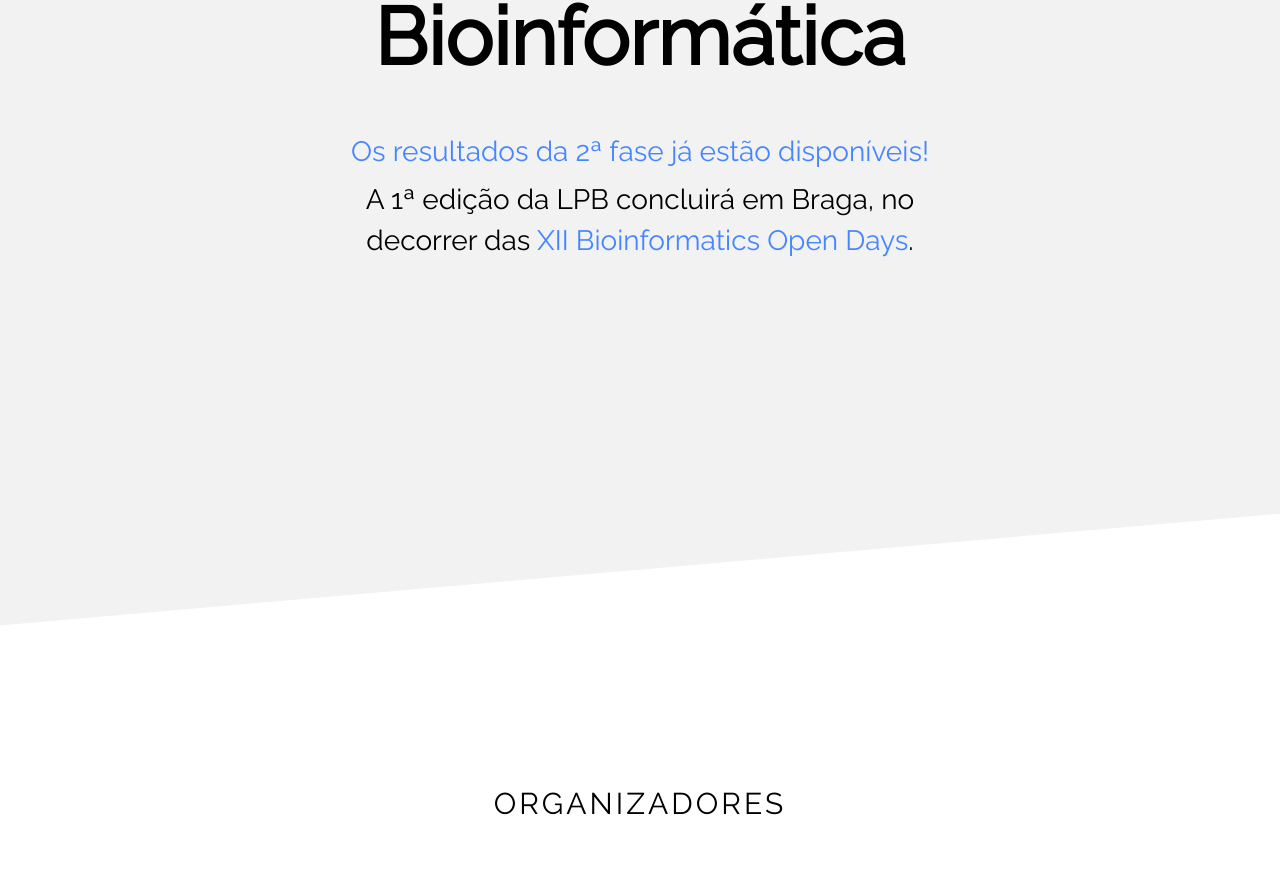
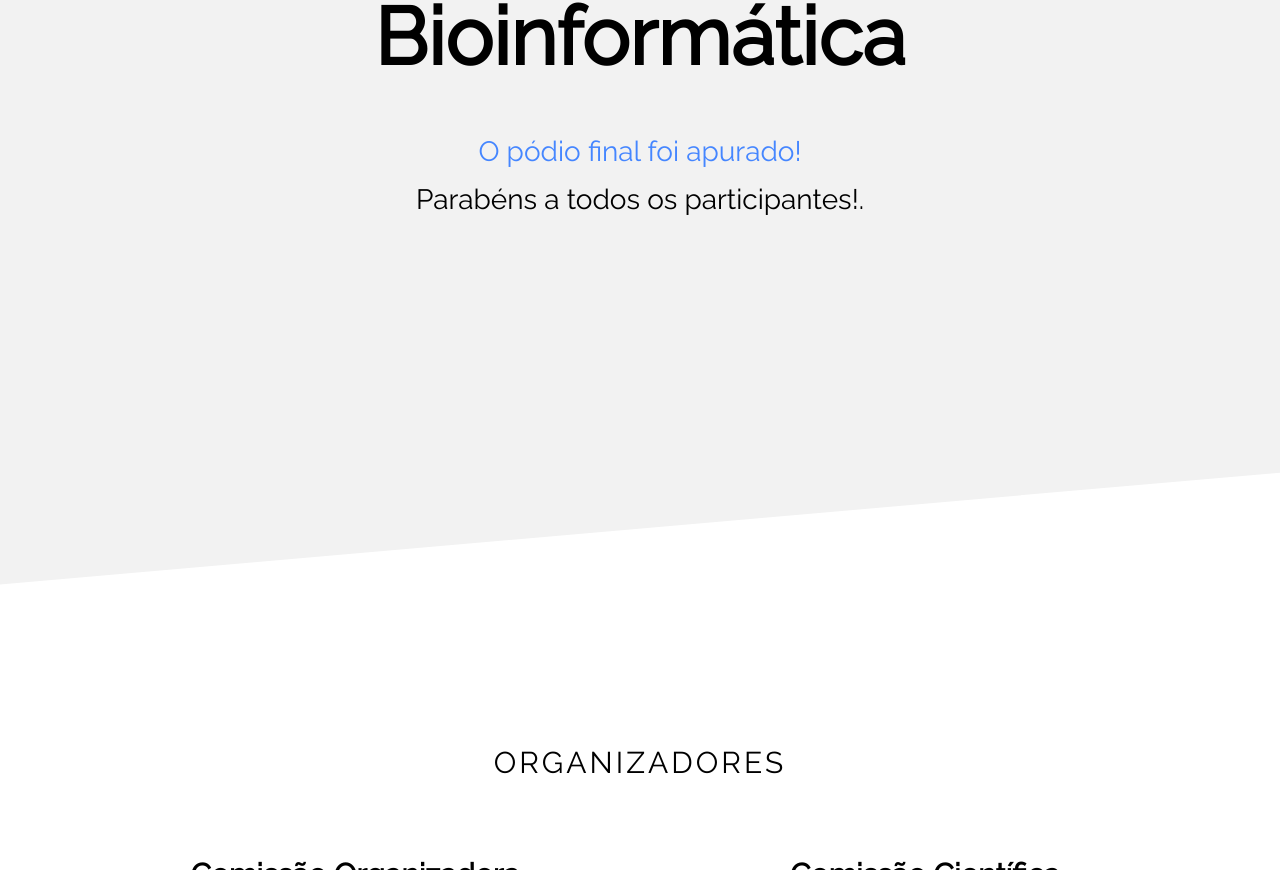
Before and after one commit to lpbio/lpbio.github.io, a plain HTML site: page index.html in a window 1280 px wide. Shown: the part 1165-2035 px from the top of the page. Drawn offline with Linux system fonts and the light colour scheme; some packages are replaced by stand-ins of ours; no server answers.

Commit message:
Add files via upload

```diff
--- a/index.html
+++ b/index.html
@@ -81,9 +81,9 @@
               <div class="col-md-7">
                 <h1 style="font-size:5em;font-weight:bolder">Competição Nacional de Bioinformática</h1>
 				<br>
-                <h3 class="font-size:5em;font-weight:bolder"><a href="./results.html">Os resultados da 2ª fase já estão disponíveis!</a></h3>
+                <h3 class="font-size:5em;font-weight:bolder"><a href="./results.html">O pódio final foi apurado!</a></h3>
 
-				<h3 class="font-size:5em;font-weight:bolder">A 1ª edição da LPB concluirá em Braga, no decorrer das <a href="https://bioinformaticsopendays.com/"> XII Bioinformatics Open Days</a>.</h3>
+				<h3 class="font-size:5em;font-weight:bolder">Parabéns a todos os participantes!</a>.</h3>
               </div>
             </div>
           </div>
```
